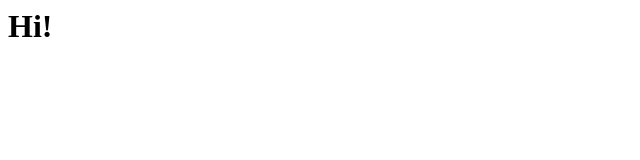
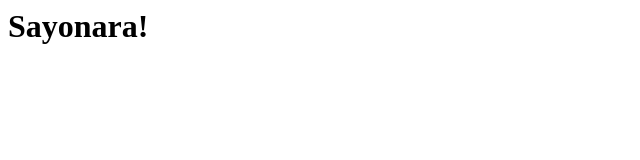
Before and after one commit to Jaco-bod/GitDemo_tortoisGit, a plain HTML site: page index.html in a window 1280 px wide. Shown: the whole page, without its empty margins (0-640 px from the left). Drawn offline with Linux system fonts and the light colour scheme.

Commit message:
Hi is change to Sayonara

```diff
--- a/index.html
+++ b/index.html
@@ -1 +1 @@
-<H1>Hi!</H1>
+<H1>Sayonara!</H1>
```
